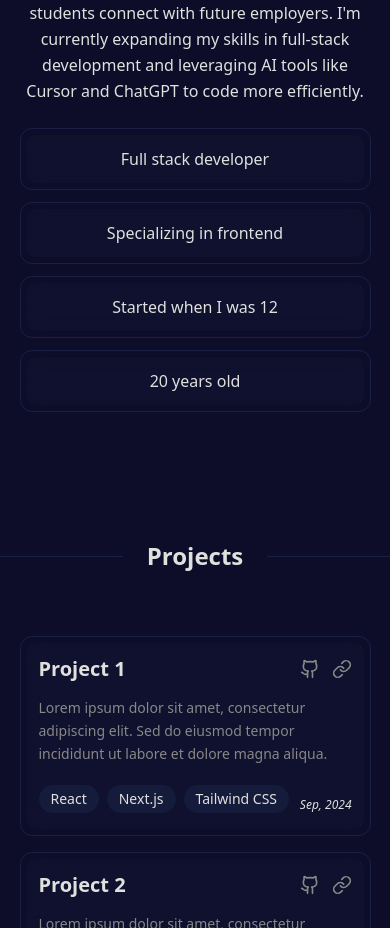
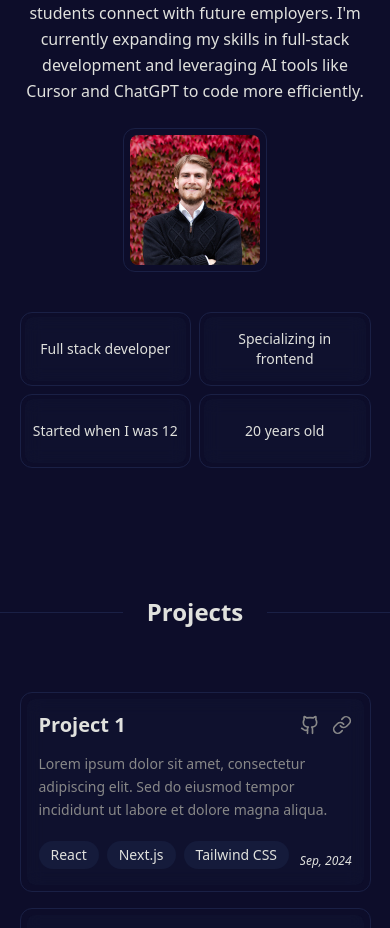
Before and after one commit to Berget1411/another-new-portfolio, a Next.js app: page / in a window 390 px wide. Shown: the part 1140-2068 px from the top of the page. Built offline with nearby package versions, Linux system fonts and the light colour scheme.

Commit message:
feat: add profile image to about section

```diff
--- a/components/about/about.tsx
+++ b/components/about/about.tsx
@@ -155,7 +155,35 @@ export function About() {
 
                   {/* Render different content based on tab type */}
                   {item.id === "about" && item.cards && (
-                    <motion.ul className='grid grid-cols-1 sm:grid-cols-2 gap-3 md:gap-4 mt-6 md:mt-8'>
+                    <div className='flex flex-col md:flex-row md:items-start gap-6 md:gap-10'>
+                      {/* Profile image section on mobile (top position) */}
+                      <motion.div
+                        className='md:hidden w-full flex justify-center mb-4'
+                        variants={itemVariants}
+                      >
+                        <div className='relative rounded-xl border border-background-tertiary p-1.5 w-36 h-36'>
+                          <GlowingEffect
+                            spread={40}
+                            glow={true}
+                            disabled={false}
+                            proximity={64}
+                            inactiveZone={0.01}
+                          />
+                          <div className='relative flex h-full w-full overflow-hidden rounded-lg bg-background-secondary/30 backdrop-blur-sm'>
+                            <Image
+                              src='/images/profile.png'
+                              alt='Profile'
+                              fill
+                              className='object-cover'
+                              sizes='9rem'
+                            />
+                          </div>
+                        </div>
+                      </motion.div>
+
+                      {/* Cards section */}
+                      <div className='w-full md:w-2/3'>
+                        <motion.ul className='grid grid-cols-2 gap-2 md:gap-4'>
                           {item.cards.map((card, index) => (
                             <motion.li
                               key={`about-card-${index}`}
@@ -165,7 +193,7 @@ export function About() {
                               animate='visible'
                               className='list-none'
                             >
-                          <div className='relative rounded-xl border border-background-tertiary p-1.5 md:rounded-2xl md:p-2'>
+                              <div className='relative rounded-xl border border-background-tertiary p-1 md:p-1.5 md:rounded-2xl md:p-2'>
                                 <GlowingEffect
                                   spread={40}
                                   glow={true}
@@ -173,9 +201,9 @@ export function About() {
                                   proximity={64}
                                   inactiveZone={0.01}
                                 />
-                            <div className='relative flex flex-col justify-center items-center overflow-hidden rounded-lg p-3 md:p-4 bg-background-secondary/30 backdrop-blur-sm'>
-                              <div className='relative z-10 text-center'>
-                                <span className='text-base  text-text-primary font-medium'>
+                                <div className='relative flex flex-col justify-center items-center overflow-hidden rounded-lg p-2 md:p-4 bg-background-secondary/30 backdrop-blur-sm h-16 md:h-20'>
+                                  <div className='relative z-10 text-center w-full'>
+                                    <span className='text-sm md:text-base text-text-primary font-medium line-clamp-2'>
                                       {card}
                                     </span>
                                   </div>
@@ -184,6 +212,33 @@ export function About() {
                             </motion.li>
                           ))}
                         </motion.ul>
+                      </div>
+
+                      {/* Profile image section on desktop (right position) */}
+                      <motion.div
+                        className='hidden md:flex w-1/3 justify-end'
+                        variants={itemVariants}
+                      >
+                        <div className='relative rounded-xl border border-background-tertiary p-1.5 md:rounded-2xl md:p-2 w-56 h-56 lg:w-64 lg:h-64'>
+                          <GlowingEffect
+                            spread={40}
+                            glow={true}
+                            disabled={false}
+                            proximity={64}
+                            inactiveZone={0.01}
+                          />
+                          <div className='relative flex h-full w-full overflow-hidden rounded-lg bg-background-secondary/30 backdrop-blur-sm'>
+                            <Image
+                              src='/images/profile.png'
+                              alt='Profile'
+                              fill
+                              className='object-cover'
+                              sizes='(max-width: 1024px) 14rem, 16rem'
+                            />
+                          </div>
+                        </div>
+                      </motion.div>
+                    </div>
                   )}
 
                   {/* Grid for experience and education */}
@@ -284,7 +339,7 @@ function ExperienceCard({ entry, index, variants }: ExperienceCardProps) {
           {/* Content */}
           <div className='flex-1 mt-2 space-y-2 text-sm'>
             <p className='text-text-primary'>{entry.desc1}</p>
-            <p className='text-text-primary'>{entry.desc2}</p>
+            <p className='text-text-secondary'>{entry.desc2}</p>
           </div>
         </div>
       </div>
```
Lines whose indentation alone changed are shown as unchanged.
